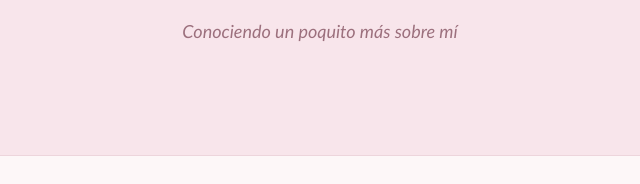
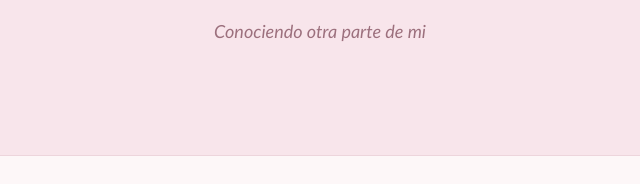
Before and after one commit to fernandezchary91-code/Mi-verdadero-yo, a plain HTML site: page index.html in a window 1280 px wide. Shown: the part 241-425 px from the top of the page, 320-960 px from the left. Drawn offline with Linux system fonts and the light colour scheme; files that its build step writes are made by us from their sources.

Commit message:
Primer commit del proyecto Mi verdadero yo

```diff
--- a/index.html
+++ b/index.html
@@ -55,7 +55,7 @@ git add .
 
             <!-- Texto debajo del título -->
             <p class="subtitulo">
-                Conociendo un poquito más sobre mí
+                Conociendo otra parte de mi
             </p>
 
         </header>
```
